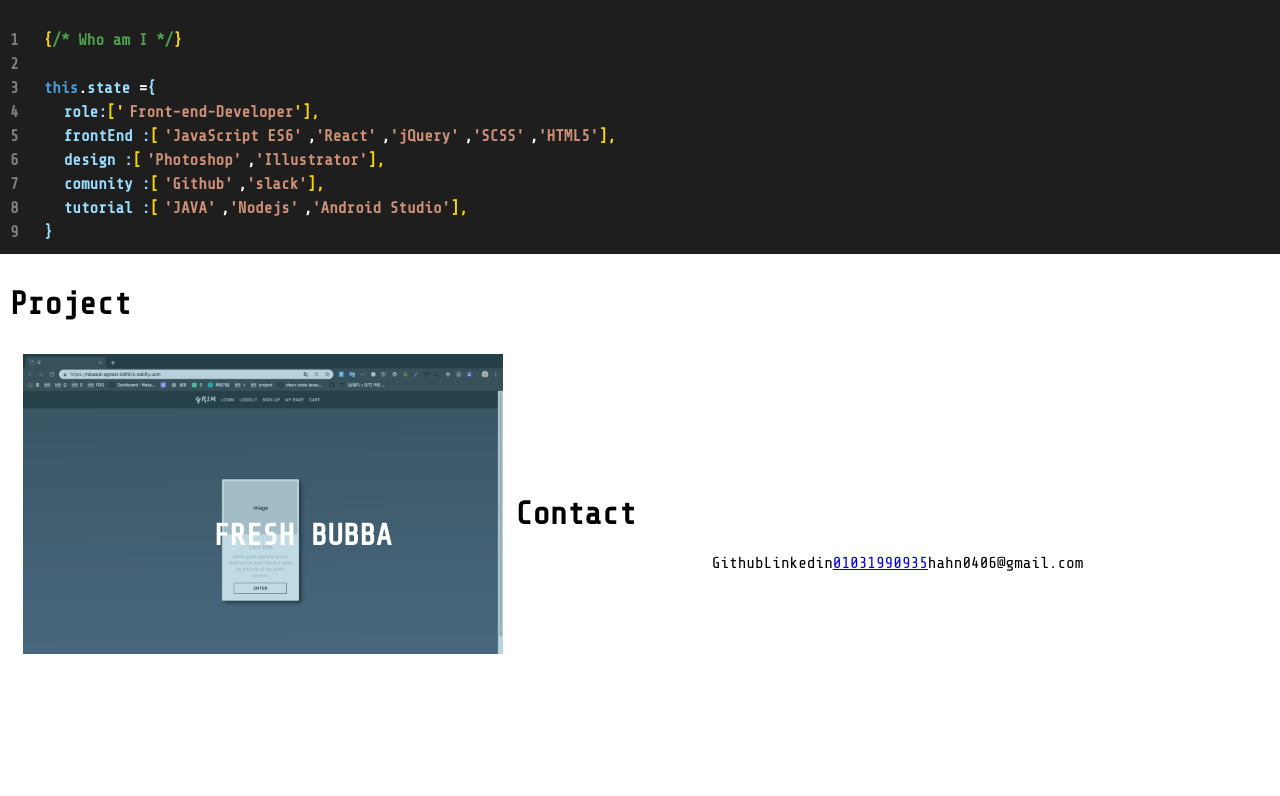
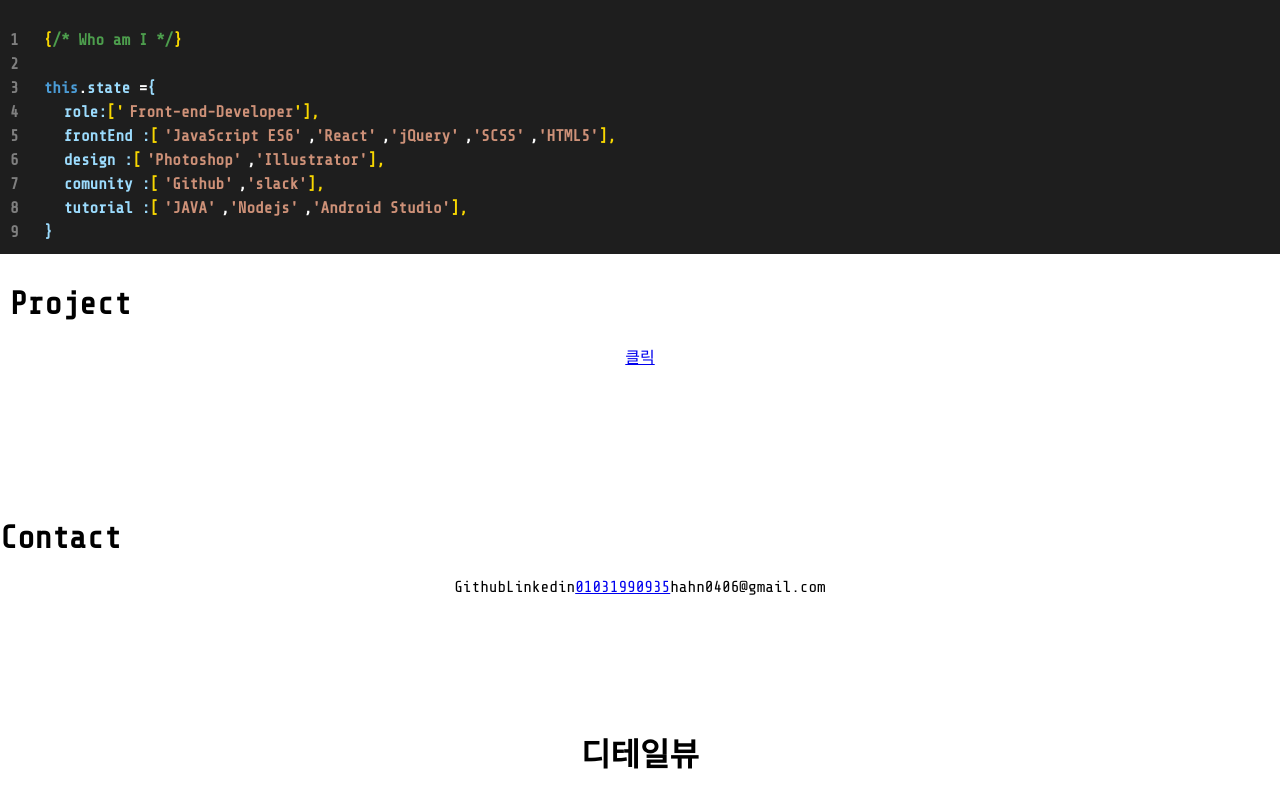
Before and after one commit to jyansol/resume, a React (Create React App) app: page /detailview in a window 1280 px wide. Shown: the part 1012-1808 px from the top of the page. Before the commit the page ends 1704 px from the top, so only its background shows below. Built offline with nearby package versions, Linux system fonts and the light colour scheme.

Commit message:
[FEAT] add project detailview component

```diff
--- a/src/App.js
+++ b/src/App.js
@@ -1,14 +1,20 @@
 import React, { Component } from 'react';
-import logo from './logo.svg';
+import { BrowserRouter, Route } from 'react-router-dom';
+import Modal from './components/Modal';
 import './App.css';
 import Main from './components/Main';
 
 class App extends Component {
   render() {
     return (
-      <div className="App">
-        <Main />
-      </div>
+      <>
+        <BrowserRouter>
+          <div className="App">
+            <Main />
+            <Route path="/detailview/" component={Modal} />
+          </div>
+        </BrowserRouter>
+      </>
     );
   }
 }
--- a/src/components/Main.js
+++ b/src/components/Main.js
@@ -1,4 +1,6 @@
 import React, { Component } from 'react';
+import { BrowserRouter, Route } from 'react-router-dom';
+
 import Who from './Who';
 import Skill from './Skill';
 import Project from './Project';
--- a/src/components/Modal.js
+++ b/src/components/Modal.js
@@ -6,10 +6,11 @@ export default class Modal extends Component {
     const { isOpen, onClose } = this.props;
     return (
       <>
-        <div className={isOpen ? 'modal modal--is-open' : 'modal'}>
+        {/* <div className={isOpen ? 'modal modal--is-open' : 'modal'}>
           <button onClick={onClose}>close</button>
           <p>Hello! I am a modal.</p>
-        </div>
+        </div> */}
+        <h1>디테일뷰</h1>
       </>
     );
   }
--- a/src/components/Project.js
+++ b/src/components/Project.js
@@ -1,8 +1,11 @@
 import React, { Component } from 'react';
+import { Link } from 'react-router-dom';
+
+import project from './_project.scss';
+
 import grim from '../images/grim.png';
 import baseball from '../images/baseball.png';
 import baeminchan from '../images/baeminchan.png';
-import project from './_project.scss';
 import Modal from './Modal.js';
 
 export default class Project extends Component {
@@ -26,21 +29,12 @@ export default class Project extends Component {
   render() {
     return (
       <>
-        <div class="Project">
+        <div className="Project">
           <h1 className="title">Project</h1>
           <div className="Project__img">
-            <figure class="effect-bubba">
-              <img src={grim} alt="" />
-              <figcaption>
-                <h2>
-                  Fresh <span>Bubba</span>
-                </h2>
-                <p>Bubba likes to appear out of thin air.</p>
-                <a href="#">View more</a>
-              </figcaption>
-            </figure>
+            <Link to="/detailview/">클릭</Link>
 
-            <Modal isOpen={this.state.isModalOpen} onClose={this.closeModal} />
+            {/* <Modal isOpen={this.state.isModalOpen} onClose={this.closeModal} /> */}
             {/* <a onClick={this.openModal}>Open the modal</a>
             <img src={grim} alt="" />
             <img src={baseball} alt="" /> */}
```
